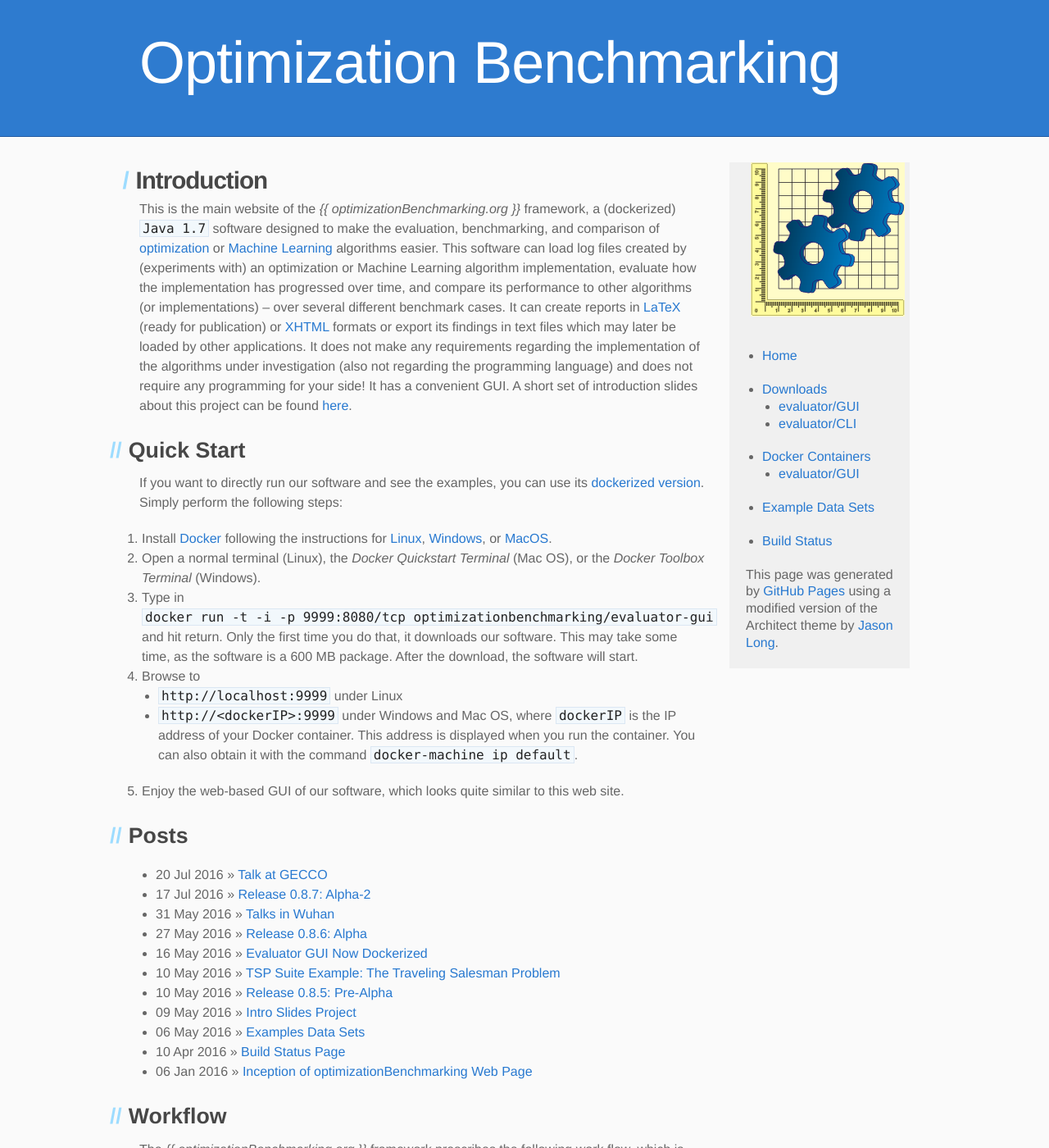
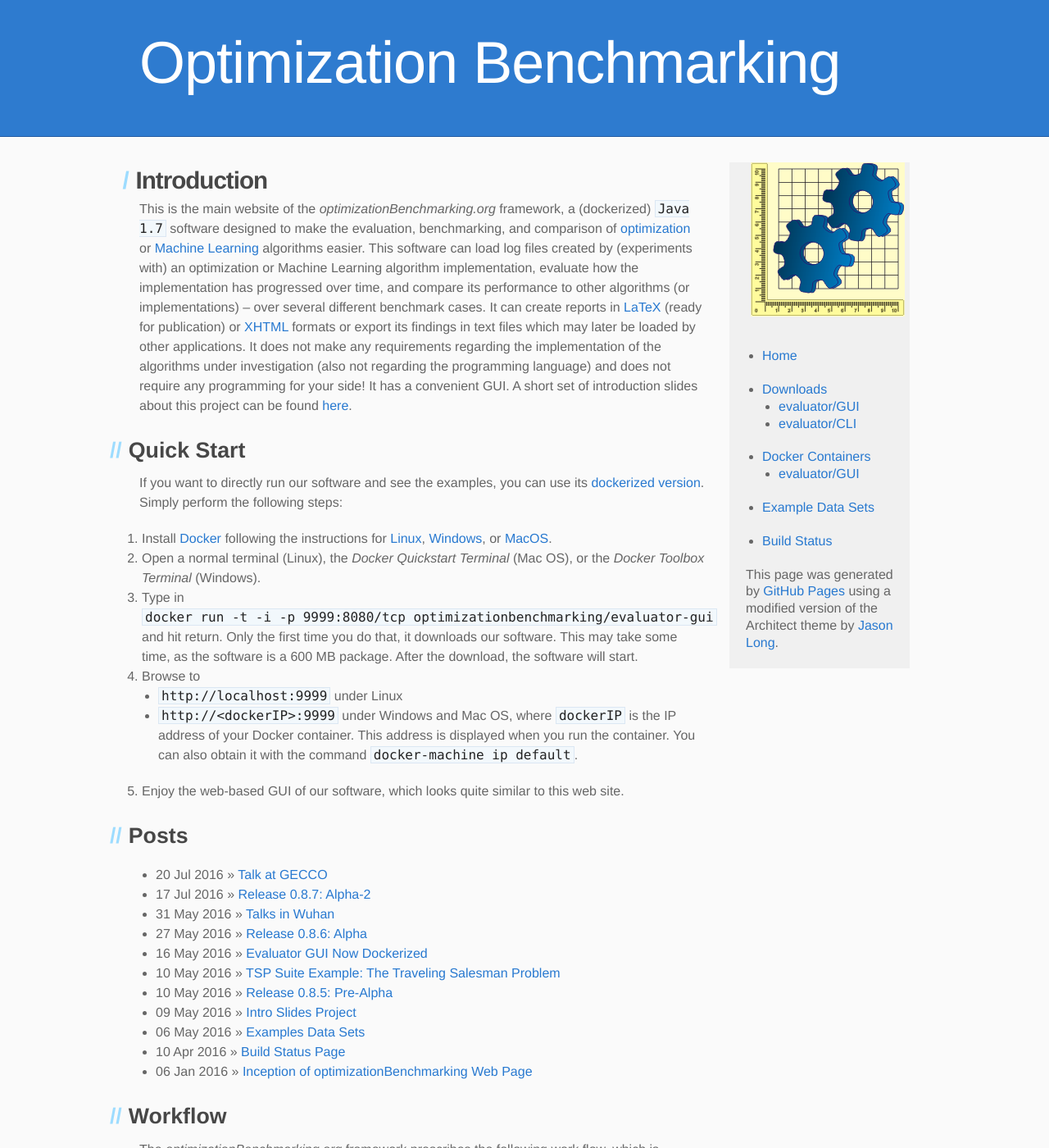
Before and after one commit to optimizationBenchmarking/optimizationBenchmarking.github.io, a Jekyll site: the page built from index.md, in a window 1280 px wide and 1400 px high. Shown: the whole window at 82% size. Built offline with Jekyll 4.4.1, drawn with Linux system fonts in a browser that asks for light colours; part of the change alters nothing that is shown; some of the changed text lies outside the part shown.

```diff
--- a/_config.yml
+++ b/_config.yml
@@ -8,4 +8,4 @@ guiVersion: 0.8.7
 cliVersion: 0.8.7
 contactEmail: tweise@ustc.edu.cn
 projectName: optimizationBenchmarking.org
-projectNameStyled: <em>{{ optimizationBenchmarking.org }}</em>
+projectNameStyled: <em>optimizationBenchmarking.org</em>
```
